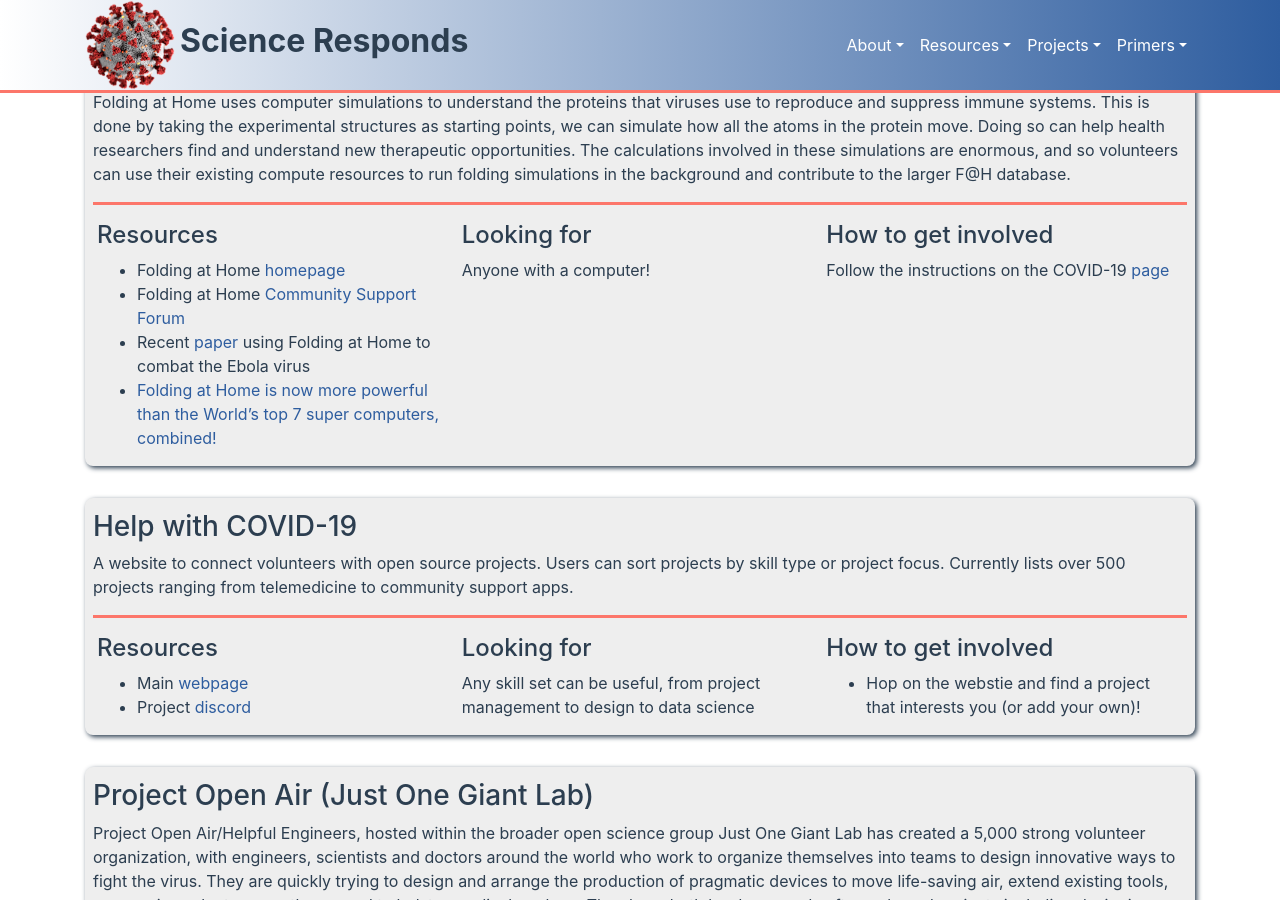
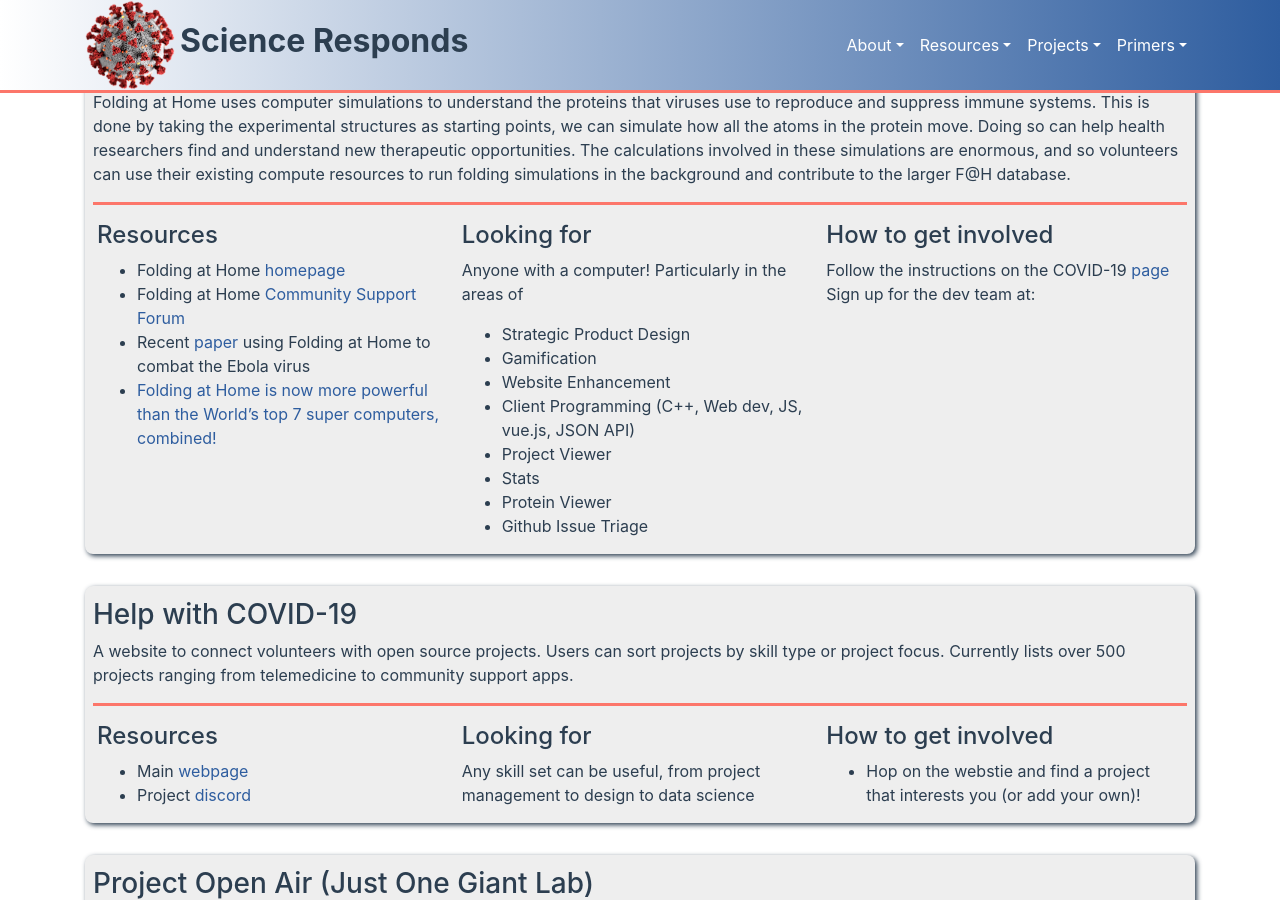
Before and after one commit to science-responds/science-responds.github.io-source, a Jekyll site: the page built from pages/projects/wd.md, in a window 1280 px wide and 900 px high, scrolled down 1149 px. Built offline with Jekyll 4.4.1, drawn with Linux system fonts in a browser that asks for light colours.

Commit message:
folding@hoomoe (#34)

```diff
--- a/_data/projects/fah.yml
+++ b/_data/projects/fah.yml
@@ -16,7 +16,17 @@ resources:
   - "[Folding at Home is now more powerful than the World’s top 7 super computers, combined!](https://www.tomshardware.com/news/folding-at-home-worlds-top-supercomputers-coronavirus-covid-19)"
 
 needs: |
-   Anyone with a computer!
+  Anyone with a computer! Particularly in the areas of
+
+  * Strategic Product Design
+  * Gamification
+  * Website Enhancement
+  * Client Programming (C++, Web dev, JS, vue.js, JSON API)
+  * Project Viewer
+  * Stats
+  * Protein Viewer
+  * Github Issue Triage
+
 
 tags:
   - ds
@@ -28,3 +38,4 @@ tags:
 
 involve: |
   Follow the instructions on the COVID-19 [page](https://foldingathome.org/covid19/)
+  Sign up for the dev team at: [](https://tinyurl.com/FAHdev)
```
